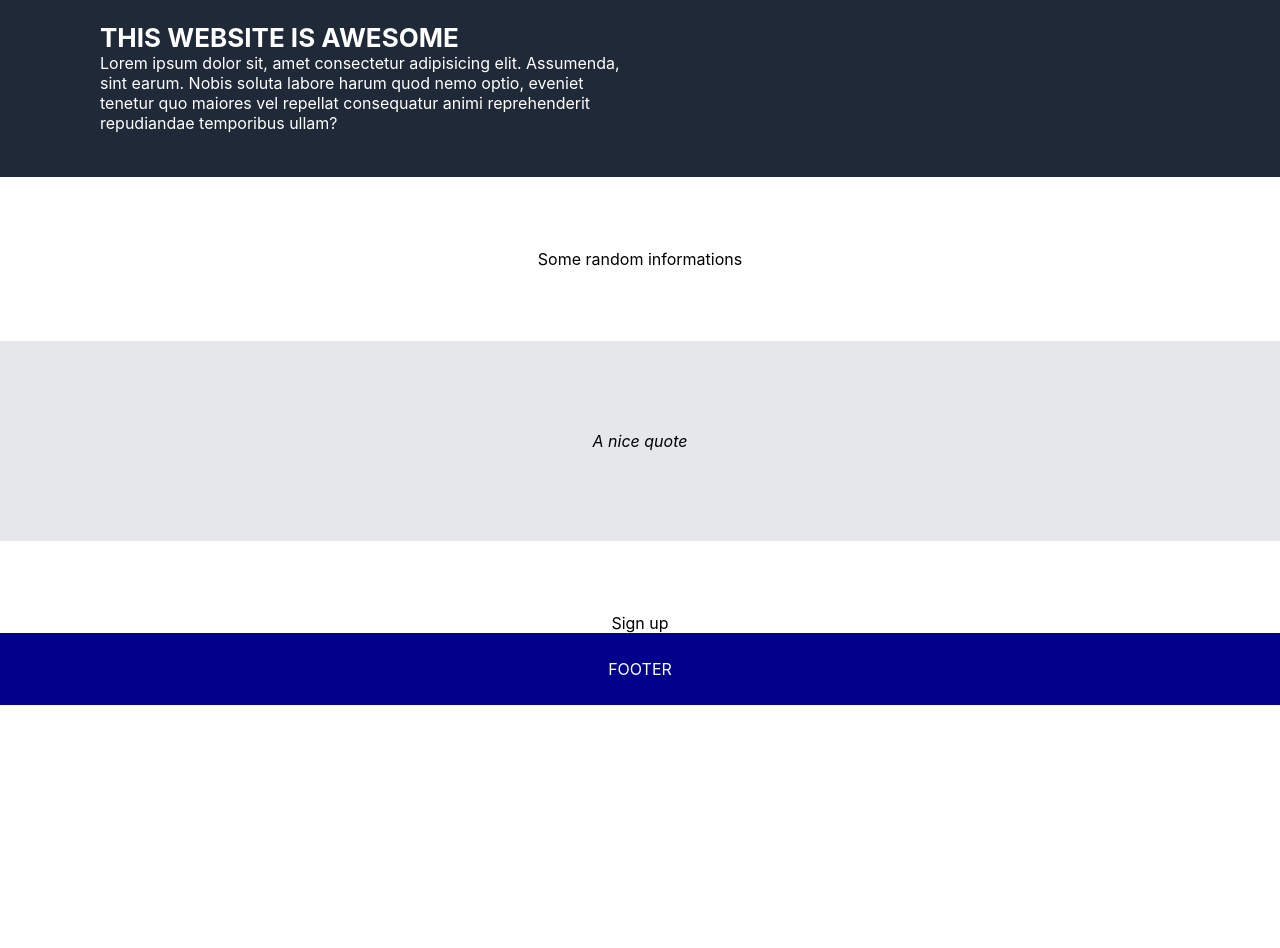
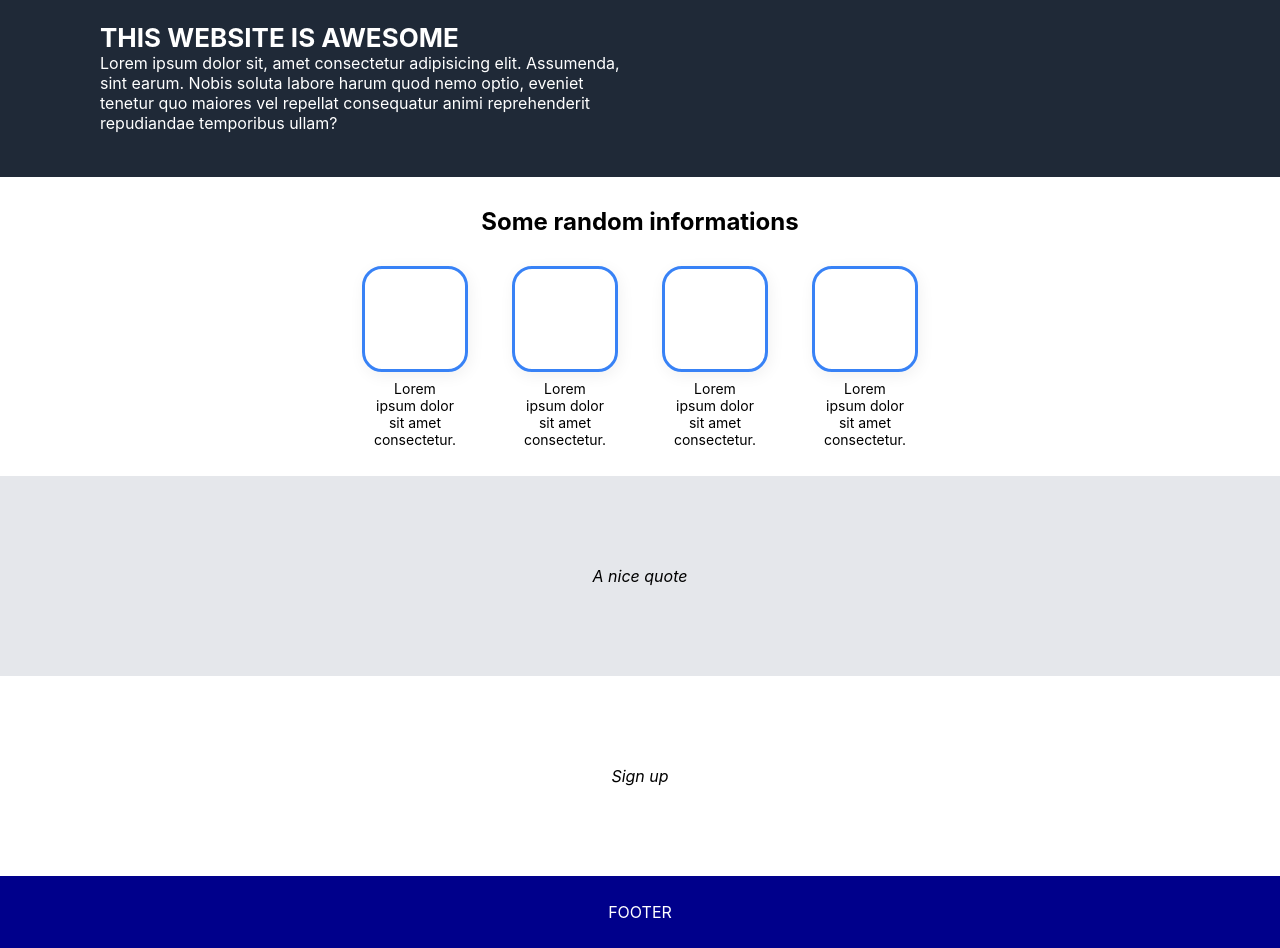
Before and after one commit to danutdotrar/landing-page, a plain HTML site: page index.html in a window 1280 px wide. Shown: the part 95-1043 px from the top of the page. Before the commit the page ends 800 px from the top, so only its background shows below. Drawn offline with Linux system fonts and the light colour scheme.

Commit message:
Making section 2 (boxes and texts)

```diff
--- a/index.html
+++ b/index.html
@@ -41,8 +41,51 @@
             </div>
 
             <div class="section-2">
-                Some random informations
+
+                <div class="title-1">
+                    Some random informations
+                </div>
+
+                <div class="boxes">
+
+                    <div class="box">
+                        <div class="box-border">
+                        </div>
+
+                        <div class="box-text">
+                            Lorem ipsum dolor sit amet consectetur.
+                        </div>
+                    </div>
+
+                    <div class="box">
+                        <div class="box-border">
+                        </div>
+
+                        <div class="box-text">
+                            Lorem ipsum dolor sit amet consectetur.
+                        </div>
+                    </div>
+
+                    <div class="box">
+                        <div class="box-border">
+                        </div>
+
+                        <div class="box-text">
+                            Lorem ipsum dolor sit amet consectetur.
+                        </div>
+                    </div>
+
+                    <div class="box">
+                        <div class="box-border">
+                        </div>
+
+                        <div class="box-text">
+                            Lorem ipsum dolor sit amet consectetur.
+                        </div>
+                    </div>
+                </div>
             </div>
+        </div>
 
             <div class="section-3">
                 A nice quote
--- a/style.css
+++ b/style.css
@@ -13,9 +13,6 @@ body {
     align-items: center;
     padding: 0px 100px;
     height: 72px;
-}
-.body{
-    padding: 0 100px;
 }
 
 .left-logo {
@@ -44,9 +41,8 @@ ul {
 .container-body {
     display: flex;
     flex-direction: column;
+    align-items: center;
     flex: 1;
-    justify-content: space-between;
-    align-items: center;
 }
 
 .footer{
@@ -57,6 +53,8 @@ ul {
     justify-content: center;
     height: 72px;
 }
+
+/* SECTION 1 */
 
 .section-1 {
     display: flex;
@@ -86,6 +84,46 @@ ul {
     margin-right: auto;
 }
 
+/*  SECTION 2 */
+
+.title-1 {
+    display: flex;
+    align-items: center;
+    justify-content: center;
+    padding: 30px;
+    font-weight: bold;
+    font-size: 24px;
+}
+
+.boxes {
+    display: flex;
+    justify-content: center;
+    gap: 50px;
+}
+
+.box {
+    display: flex;
+    align-items: center;
+    flex-direction: column;
+    flex-wrap: 1;
+    width: 100px;
+    padding-bottom: 20px;
+}
+
+.box-text {
+    text-align: center;
+    font-size: 14px;
+    padding: 8px;
+}
+.box-border{
+    border: 3px solid #3882F6;
+    width: 100px;
+    height: 100px;
+    box-shadow: 2px 4px 16px rgba(0,0,0,.06);
+    border-radius: 20px;
+}
+
+
 .section-3 {
     display: flex;
     align-items: center;
@@ -95,3 +133,13 @@ ul {
     background-color: #E5E7EB;
     font-style: italic;
 }
+
+.section-4 {
+    display: flex;
+    align-items: center;
+    justify-content: center;
+    width: 100vw;
+    height: 200px;
+    background-color: white;
+    font-style: italic;
+}
```
